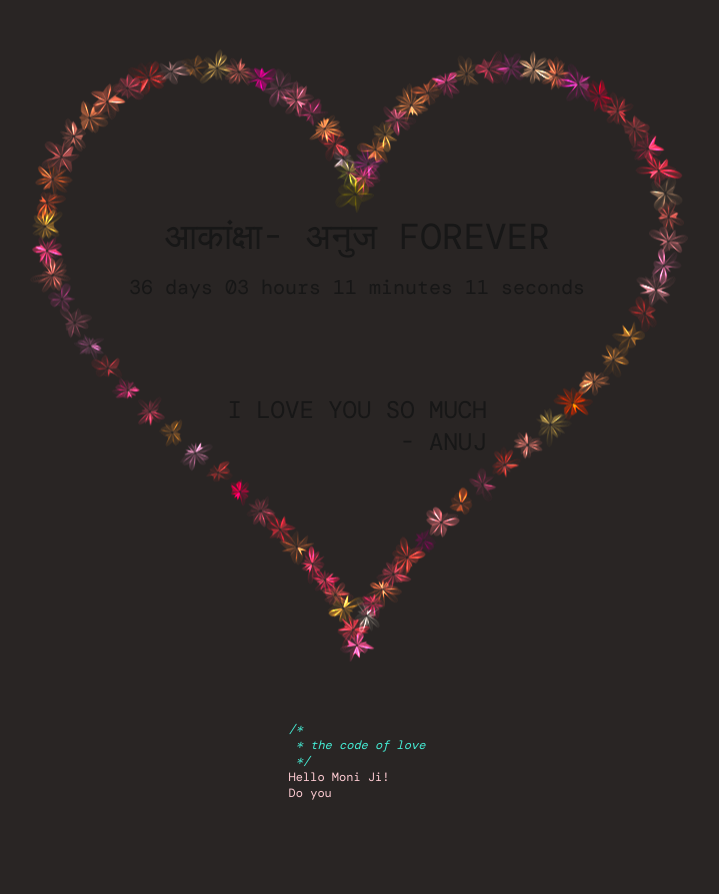
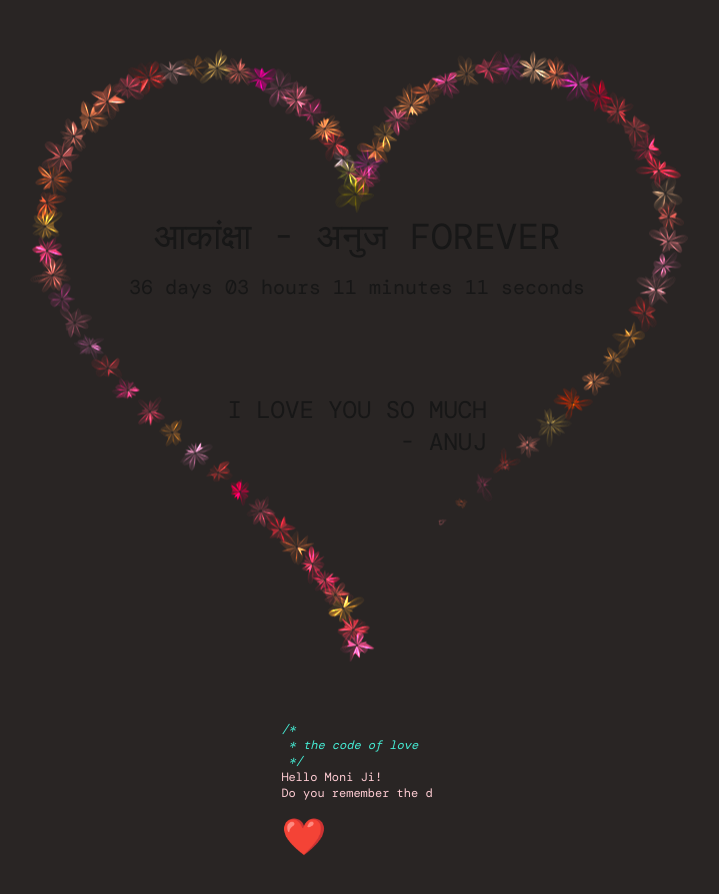
Before and after one commit to anujv99/love-project, a Next.js app: page / in a window 1280 px wide. Shown: the top 894 px of the page, without its empty margins (283-1002 px from the left). Before the commit the page ends 849 px from the top, so only its background shows below. Built offline with nearby package versions, Linux system fonts and the light colour scheme; a web font is replaced by a local one.

Commit message:
add animations

```diff
--- a/src/app/page.tsx
+++ b/src/app/page.tsx
@@ -35,6 +35,8 @@ export default function Home() {
 
   const [message, setMessage] = useState("");
   const [time, setTime] = useState("");
+  const [show, setShow] = useState(false);
+  const [done, setDone] = useState(false);
 
   useInterval(() => {
     const now = moment();
@@ -121,6 +123,7 @@ export default function Home() {
       const timer = setInterval(() => {
         if (progress.l >= parsedLines.length) {
           clearInterval(timer);
+          setDone(true);
           return;
         }
 
@@ -136,11 +139,18 @@ export default function Home() {
         curr = `<span class="${l.type === "code" ? "text-teal-300 italic" : "text-rose-200"}">${l.text.slice(0, progress.t)}</span>`;
         setMessage(`${cache}<br />${curr}`);
         progress.t += 1;
-      }, 100);
+      }, 50);
     }
 
+    setTimeout(() => {
       startHeartAnimation();
+    }, 1000);
+    setTimeout(() => {
       startTextAnimation();
+    }, 2000);
+    setTimeout(() => {
+      setShow(true);
+    }, 3000);
   }, [parentWidth]);
 
   const scale = Math.min(parentWidth / 670, 1.0);
@@ -166,13 +176,14 @@ export default function Home() {
           }}
         >
           <div
-            className="absolute inset-0 flex flex-col items-center justify-between pt-42 pb-54"
+            className="absolute inset-0 flex flex-col items-center justify-between pt-42 pb-54 transition-opacity duration-500 ease-in"
             style={{
               scale,
+              opacity: show ? 1 : 0,
             }}
           >
             <p className="text-4xl text-center flex flex-col">
-              आकांक्षा- अनुज FOREVER
+              आकांक्षा - अनुज FOREVER
               <span className="text-xl mt-4">{time}</span>
             </p>
             <p className="text-2xl text-right">
@@ -191,12 +202,22 @@ export default function Home() {
           />
         </div>
       </div>
+      <div className="flex flex-col items-start">
         <p
           className="whitespace-pre font-mono text-xs"
           dangerouslySetInnerHTML={{
             __html: message,
           }}
         />
+        <a
+          className="whitespace-pre font-mono text-4xl text-left mt-4 transition-opacity duration-500 ease-in"
+          style={{
+            opacity: done ? 1 : 1,
+          }}
+        >
+          ❤️
+        </a>
+      </div>
     </div>
   );
 }
```
Lines whose indentation alone changed are shown as unchanged.
